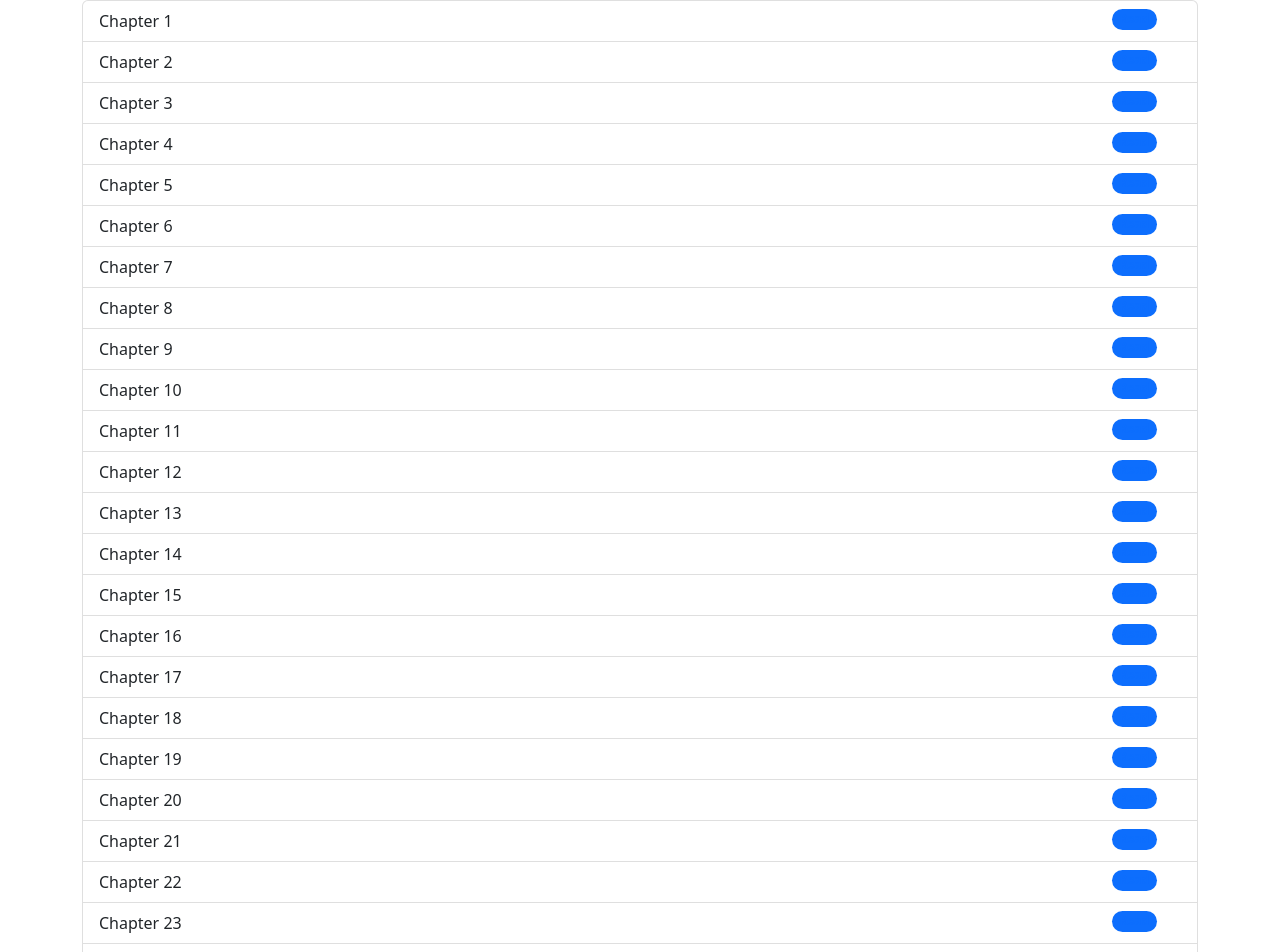
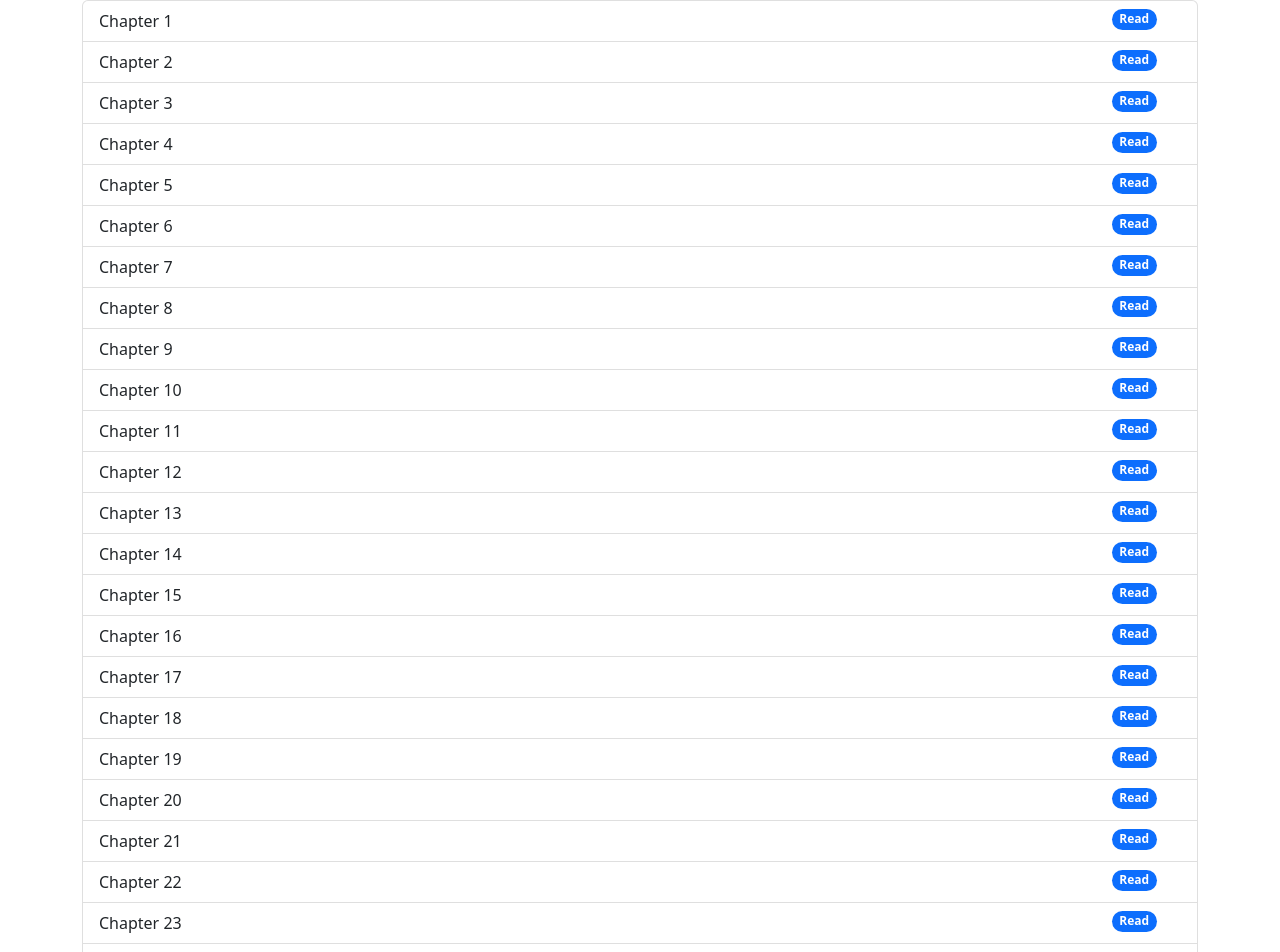
Before and after one commit to anorga/manga-react-app, a React (Create React App) app: page /attack in a window 1280 px wide. Shown: the part 290-1242 px from the top of the page. Built offline with nearby package versions, Linux system fonts and the light colour scheme.

Commit message:
Update Attack.js

```diff
--- a/src/components/Attack.js
+++ b/src/components/Attack.js
@@ -7,31 +7,31 @@ function Attack() {
         <Container>
         <img src={attackBanner} className="img-fluid" alt="Attack on Titan banner" style={{ borderRadius: 4 }} />
         <ul className="list-group" style={{ marginTop: 10  }}>
-        <li className="list-group-item list-group-item-action">Chapter 1<span style={{float: 'right'}} className="badge rounded-pill bg-primary"><a href="https://readaot.com/manga/shingeki-no-kyojin-chapter-1/">Read</a></span></li>
-        <li className="list-group-item list-group-item-action">Chapter 2<span style={{float: 'right'}} className="badge rounded-pill bg-primary"><a href="https://readaot.com/manga/shingeki-no-kyojin-chapter-2/">Read</a></span></li>
-        <li className="list-group-item list-group-item-action">Chapter 3<span style={{float: 'right'}} className="badge rounded-pill bg-primary"><a href="https://readaot.com/manga/shingeki-no-kyojin-chapter-3/">Read</a></span></li>
-        <li className="list-group-item list-group-item-action">Chapter 4<span style={{float: 'right'}} className="badge rounded-pill bg-primary"><a href="https://readaot.com/manga/shingeki-no-kyojin-chapter-4/">Read</a></span></li>
-        <li className="list-group-item list-group-item-action">Chapter 5<span style={{float: 'right'}} className="badge rounded-pill bg-primary"><a href="https://readaot.com/manga/shingeki-no-kyojin-chapter-5/">Read</a></span></li>
-        <li className="list-group-item list-group-item-action">Chapter 6<span style={{float: 'right'}} className="badge rounded-pill bg-primary"><a href="https://readaot.com/manga/shingeki-no-kyojin-chapter-6/">Read</a></span></li>
-        <li className="list-group-item list-group-item-action">Chapter 7<span style={{float: 'right'}} className="badge rounded-pill bg-primary"><a href="https://readaot.com/manga/shingeki-no-kyojin-chapter-7/">Read</a></span></li>
-        <li className="list-group-item list-group-item-action">Chapter 8<span style={{float: 'right'}} className="badge rounded-pill bg-primary"><a href="https://readaot.com/manga/shingeki-no-kyojin-chapter-8/">Read</a></span></li>
-        <li className="list-group-item list-group-item-action">Chapter 9<span style={{float: 'right'}} className="badge rounded-pill bg-primary"><a href="https://readaot.com/manga/shingeki-no-kyojin-chapter-9/">Read</a></span></li>
-        <li className="list-group-item list-group-item-action">Chapter 10<span style={{float: 'right'}} className="badge rounded-pill bg-primary"><a href="https://readaot.com/manga/shingeki-no-kyojin-chapter-10/">Read</a></span></li>
-        <li className="list-group-item list-group-item-action">Chapter 11<span style={{float: 'right'}} className="badge rounded-pill bg-primary"><a href="https://readaot.com/manga/shingeki-no-kyojin-chapter-11/">Read</a></span></li>
-        <li className="list-group-item list-group-item-action">Chapter 12<span style={{float: 'right'}} className="badge rounded-pill bg-primary"><a href="https://readaot.com/manga/shingeki-no-kyojin-chapter-12/">Read</a></span></li>
-        <li className="list-group-item list-group-item-action">Chapter 13<span style={{float: 'right'}} className="badge rounded-pill bg-primary"><a href="https://readaot.com/manga/shingeki-no-kyojin-chapter-13/">Read</a></span></li>
-        <li className="list-group-item list-group-item-action">Chapter 14<span style={{float: 'right'}} className="badge rounded-pill bg-primary"><a href="https://readaot.com/manga/shingeki-no-kyojin-chapter-14/">Read</a></span></li>
-        <li className="list-group-item list-group-item-action">Chapter 15<span style={{float: 'right'}} className="badge rounded-pill bg-primary"><a href="https://readaot.com/manga/shingeki-no-kyojin-chapter-15/">Read</a></span></li>
-        <li className="list-group-item list-group-item-action">Chapter 16<span style={{float: 'right'}} className="badge rounded-pill bg-primary"><a href="https://readaot.com/manga/shingeki-no-kyojin-chapter-16/">Read</a></span></li>
-        <li className="list-group-item list-group-item-action">Chapter 17<span style={{float: 'right'}} className="badge rounded-pill bg-primary"><a href="https://readaot.com/manga/shingeki-no-kyojin-chapter-17/">Read</a></span></li>
-        <li className="list-group-item list-group-item-action">Chapter 18<span style={{float: 'right'}} className="badge rounded-pill bg-primary"><a href="https://readaot.com/manga/shingeki-no-kyojin-chapter-18/">Read</a></span></li>
-        <li className="list-group-item list-group-item-action">Chapter 19<span style={{float: 'right'}} className="badge rounded-pill bg-primary"><a href="https://readaot.com/manga/shingeki-no-kyojin-chapter-19/">Read</a></span></li>
-        <li className="list-group-item list-group-item-action">Chapter 20<span style={{float: 'right'}} className="badge rounded-pill bg-primary"><a href="https://readaot.com/manga/shingeki-no-kyojin-chapter-20/">Read</a></span></li>
-        <li className="list-group-item list-group-item-action">Chapter 21<span style={{float: 'right'}} className="badge rounded-pill bg-primary"><a href="https://readaot.com/manga/shingeki-no-kyojin-chapter-21/">Read</a></span></li>
-        <li className="list-group-item list-group-item-action">Chapter 22<span style={{float: 'right'}} className="badge rounded-pill bg-primary"><a href="https://readaot.com/manga/shingeki-no-kyojin-chapter-22/">Read</a></span></li>
-        <li className="list-group-item list-group-item-action">Chapter 23<span style={{float: 'right'}} className="badge rounded-pill bg-primary"><a href="https://readaot.com/manga/shingeki-no-kyojin-chapter-23/">Read</a></span></li>
-        <li className="list-group-item list-group-item-action">Chapter 24<span style={{float: 'right'}} className="badge rounded-pill bg-primary"><a href="https://readaot.com/manga/shingeki-no-kyojin-chapter-24/">Read</a></span></li>
-        <li className="list-group-item list-group-item-action">Chapter 25<span style={{float: 'right'}} className="badge rounded-pill bg-primary"><a href="https://readaot.com/manga/shingeki-no-kyojin-chapter-25/">Read</a></span></li>
+        <li className="list-group-item list-group-item-action">Chapter 1<span style={{float: 'right'}} className="badge rounded-pill bg-primary"><a style={{color: "white", textDecoration: "none"}} href="https://readaot.com/manga/shingeki-no-kyojin-chapter-1/">Read</a></span></li>
+        <li className="list-group-item list-group-item-action">Chapter 2<span style={{float: 'right'}} className="badge rounded-pill bg-primary"><a style={{color: "white", textDecoration: "none"}} href="https://readaot.com/manga/shingeki-no-kyojin-chapter-2/">Read</a></span></li>
+        <li className="list-group-item list-group-item-action">Chapter 3<span style={{float: 'right'}} className="badge rounded-pill bg-primary"><a style={{color: "white", textDecoration: "none"}} href="https://readaot.com/manga/shingeki-no-kyojin-chapter-3/">Read</a></span></li>
+        <li className="list-group-item list-group-item-action">Chapter 4<span style={{float: 'right'}} className="badge rounded-pill bg-primary"><a style={{color: "white", textDecoration: "none"}} href="https://readaot.com/manga/shingeki-no-kyojin-chapter-4/">Read</a></span></li>
+        <li className="list-group-item list-group-item-action">Chapter 5<span style={{float: 'right'}} className="badge rounded-pill bg-primary"><a style={{color: "white", textDecoration: "none"}} href="https://readaot.com/manga/shingeki-no-kyojin-chapter-5/">Read</a></span></li>
+        <li className="list-group-item list-group-item-action">Chapter 6<span style={{float: 'right'}} className="badge rounded-pill bg-primary"><a style={{color: "white", textDecoration: "none"}} href="https://readaot.com/manga/shingeki-no-kyojin-chapter-6/">Read</a></span></li>
+        <li className="list-group-item list-group-item-action">Chapter 7<span style={{float: 'right'}} className="badge rounded-pill bg-primary"><a style={{color: "white", textDecoration: "none"}} href="https://readaot.com/manga/shingeki-no-kyojin-chapter-7/">Read</a></span></li>
+        <li className="list-group-item list-group-item-action">Chapter 8<span style={{float: 'right'}} className="badge rounded-pill bg-primary"><a style={{color: "white", textDecoration: "none"}} href="https://readaot.com/manga/shingeki-no-kyojin-chapter-8/">Read</a></span></li>
+        <li className="list-group-item list-group-item-action">Chapter 9<span style={{float: 'right'}} className="badge rounded-pill bg-primary"><a style={{color: "white", textDecoration: "none"}} href="https://readaot.com/manga/shingeki-no-kyojin-chapter-9/">Read</a></span></li>
+        <li className="list-group-item list-group-item-action">Chapter 10<span style={{float: 'right'}} className="badge rounded-pill bg-primary"><a style={{color: "white", textDecoration: "none"}} href="https://readaot.com/manga/shingeki-no-kyojin-chapter-10/">Read</a></span></li>
+        <li className="list-group-item list-group-item-action">Chapter 11<span style={{float: 'right'}} className="badge rounded-pill bg-primary"><a style={{color: "white", textDecoration: "none"}} href="https://readaot.com/manga/shingeki-no-kyojin-chapter-11/">Read</a></span></li>
+        <li className="list-group-item list-group-item-action">Chapter 12<span style={{float: 'right'}} className="badge rounded-pill bg-primary"><a style={{color: "white", textDecoration: "none"}} href="https://readaot.com/manga/shingeki-no-kyojin-chapter-12/">Read</a></span></li>
+        <li className="list-group-item list-group-item-action">Chapter 13<span style={{float: 'right'}} className="badge rounded-pill bg-primary"><a style={{color: "white", textDecoration: "none"}} href="https://readaot.com/manga/shingeki-no-kyojin-chapter-13/">Read</a></span></li>
+        <li className="list-group-item list-group-item-action">Chapter 14<span style={{float: 'right'}} className="badge rounded-pill bg-primary"><a style={{color: "white", textDecoration: "none"}} href="https://readaot.com/manga/shingeki-no-kyojin-chapter-14/">Read</a></span></li>
+        <li className="list-group-item list-group-item-action">Chapter 15<span style={{float: 'right'}} className="badge rounded-pill bg-primary"><a style={{color: "white", textDecoration: "none"}} href="https://readaot.com/manga/shingeki-no-kyojin-chapter-15/">Read</a></span></li>
+        <li className="list-group-item list-group-item-action">Chapter 16<span style={{float: 'right'}} className="badge rounded-pill bg-primary"><a style={{color: "white", textDecoration: "none"}} href="https://readaot.com/manga/shingeki-no-kyojin-chapter-16/">Read</a></span></li>
+        <li className="list-group-item list-group-item-action">Chapter 17<span style={{float: 'right'}} className="badge rounded-pill bg-primary"><a style={{color: "white", textDecoration: "none"}} href="https://readaot.com/manga/shingeki-no-kyojin-chapter-17/">Read</a></span></li>
+        <li className="list-group-item list-group-item-action">Chapter 18<span style={{float: 'right'}} className="badge rounded-pill bg-primary"><a style={{color: "white", textDecoration: "none"}} href="https://readaot.com/manga/shingeki-no-kyojin-chapter-18/">Read</a></span></li>
+        <li className="list-group-item list-group-item-action">Chapter 19<span style={{float: 'right'}} className="badge rounded-pill bg-primary"><a style={{color: "white", textDecoration: "none"}} href="https://readaot.com/manga/shingeki-no-kyojin-chapter-19/">Read</a></span></li>
+        <li className="list-group-item list-group-item-action">Chapter 20<span style={{float: 'right'}} className="badge rounded-pill bg-primary"><a style={{color: "white", textDecoration: "none"}} href="https://readaot.com/manga/shingeki-no-kyojin-chapter-20/">Read</a></span></li>
+        <li className="list-group-item list-group-item-action">Chapter 21<span style={{float: 'right'}} className="badge rounded-pill bg-primary"><a style={{color: "white", textDecoration: "none"}} href="https://readaot.com/manga/shingeki-no-kyojin-chapter-21/">Read</a></span></li>
+        <li className="list-group-item list-group-item-action">Chapter 22<span style={{float: 'right'}} className="badge rounded-pill bg-primary"><a style={{color: "white", textDecoration: "none"}} href="https://readaot.com/manga/shingeki-no-kyojin-chapter-22/">Read</a></span></li>
+        <li className="list-group-item list-group-item-action">Chapter 23<span style={{float: 'right'}} className="badge rounded-pill bg-primary"><a style={{color: "white", textDecoration: "none"}} href="https://readaot.com/manga/shingeki-no-kyojin-chapter-23/">Read</a></span></li>
+        <li className="list-group-item list-group-item-action">Chapter 24<span style={{float: 'right'}} className="badge rounded-pill bg-primary"><a style={{color: "white", textDecoration: "none"}} href="https://readaot.com/manga/shingeki-no-kyojin-chapter-24/">Read</a></span></li>
+        <li className="list-group-item list-group-item-action">Chapter 25<span style={{float: 'right'}} className="badge rounded-pill bg-primary"><a style={{color: "white", textDecoration: "none"}} href="https://readaot.com/manga/shingeki-no-kyojin-chapter-25/">Read</a></span></li>
       </ul>
       </Container>
     );
```
